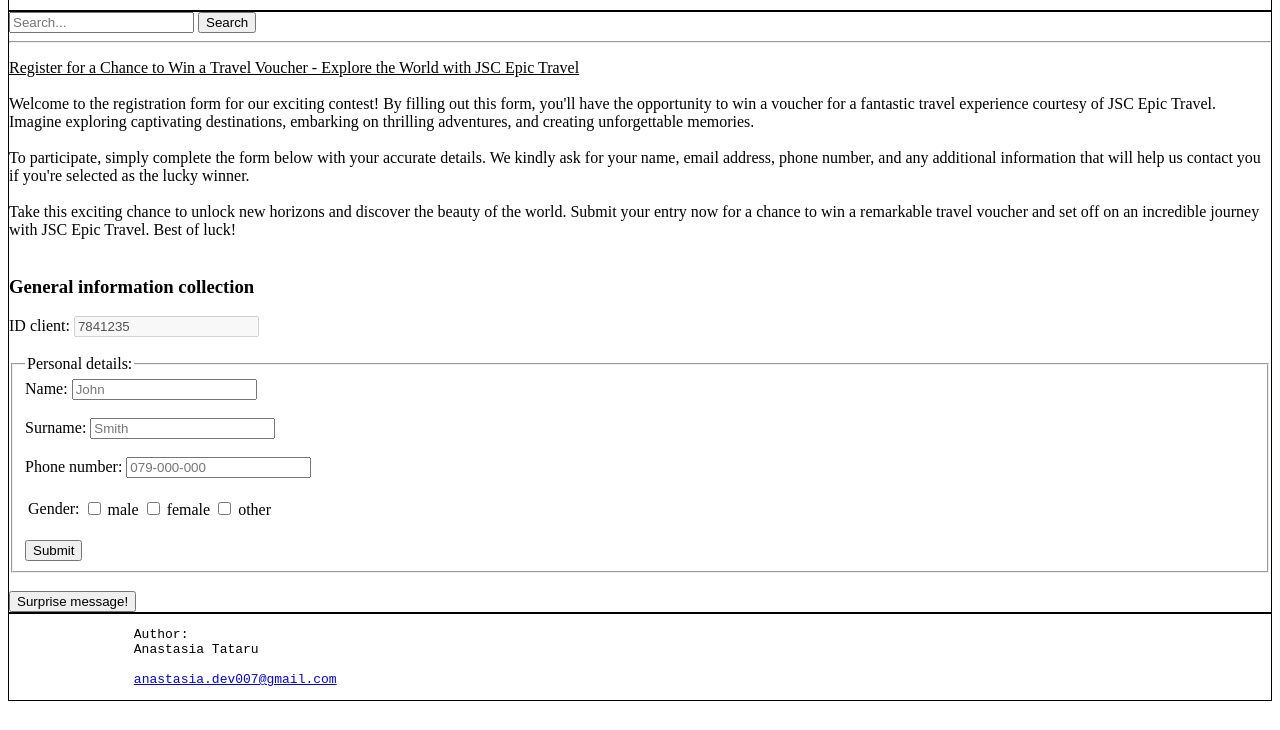
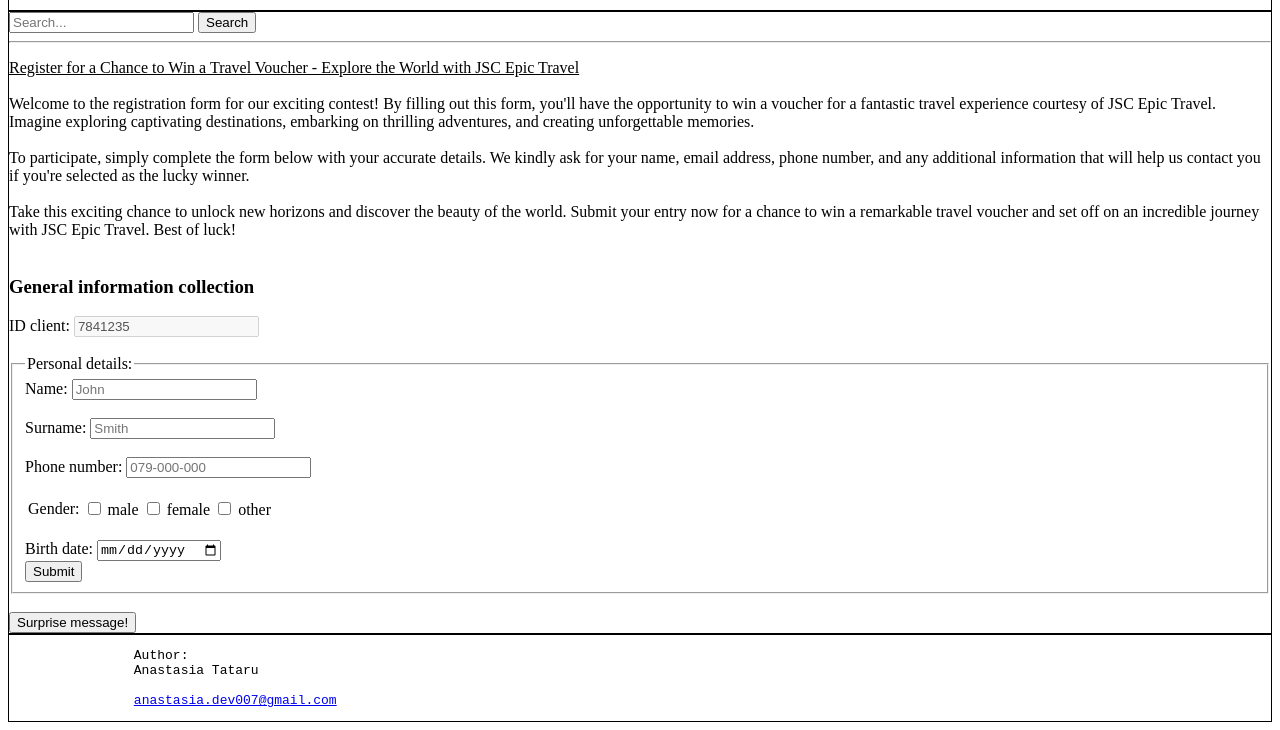
Before and after one commit to anastasia-dev-007/Registration-form, a plain HTML site: page registration-form.html in a window 1280 px wide. Shown: the part 202-932 px from the top of the page. Before the commit the page ends 911 px from the top, so only its background shows below. Drawn offline with Linux system fonts and the light colour scheme.

Commit message:
used input type date for birthday field

```diff
--- a/registration-form.html
+++ b/registration-form.html
@@ -80,6 +80,10 @@
                     </table>
                     <br />
 
+                    <label for="birthday">Birth date:</label>
+                    <input type="date" id="birthday" name="birthday">
+                    <br />
+
 
                     <input type="submit" value="Submit">
                 </fieldset>
```
